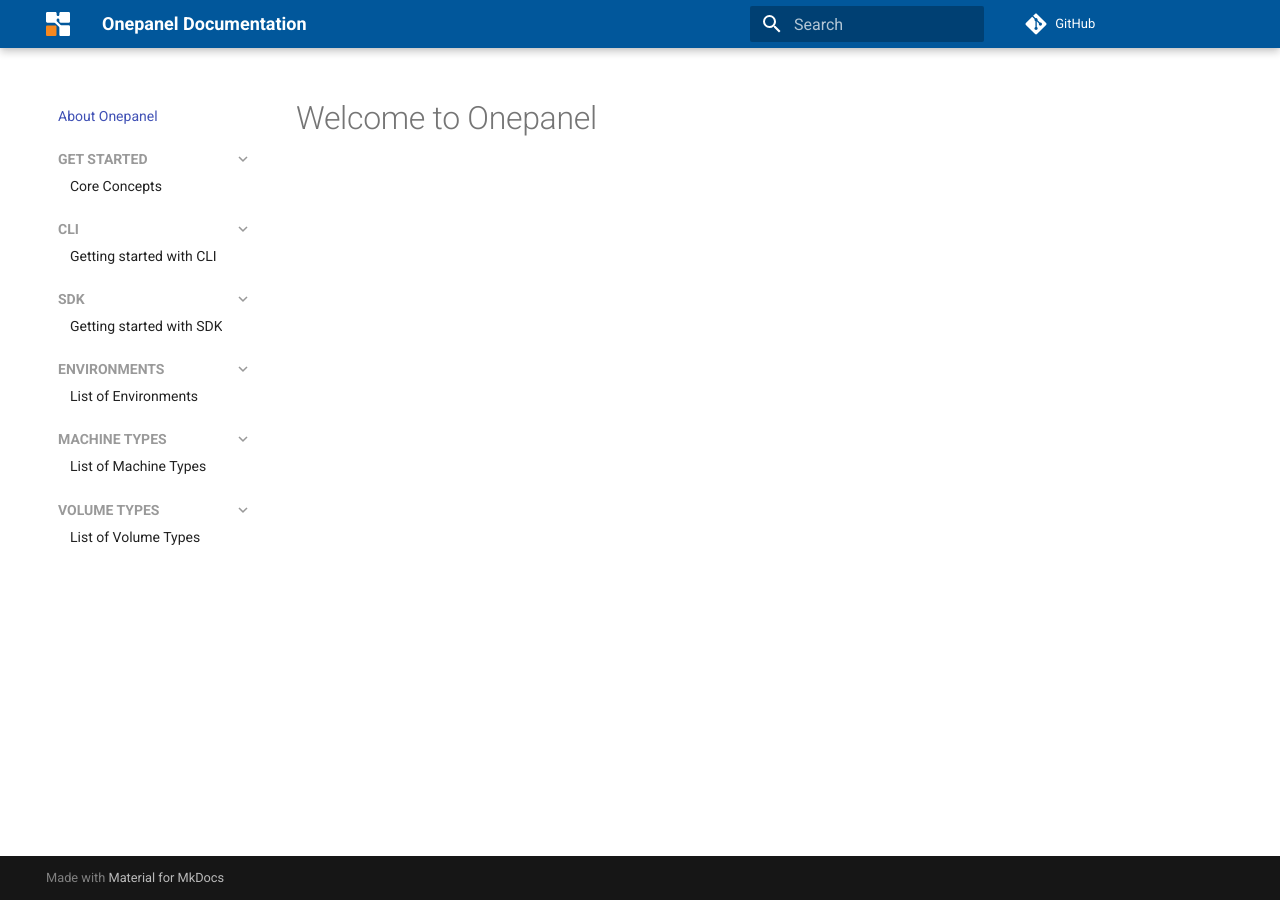
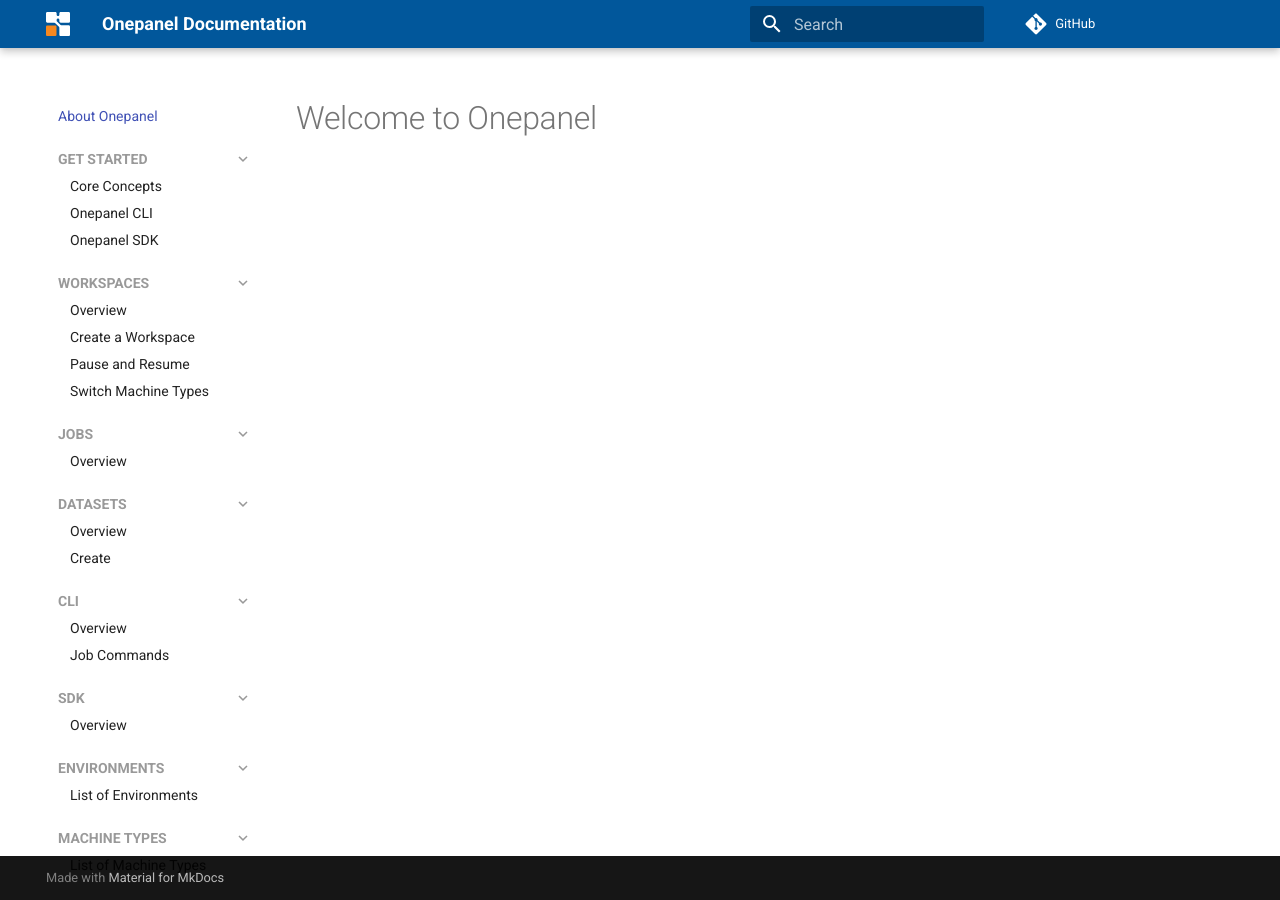
Before and after one commit to onepanelio/docs, an MkDocs documentation site: the page built from docs/index.md, in a window 1280 px wide. Built offline with MkDocs 1.6.1 and Material for MkDocs 9.7.7, drawn with Linux system fonts in a browser that asks for light colours; comment, search, counter and statistics services are not loaded.

```diff
--- a/mkdocs.yml
+++ b/mkdocs.yml
@@ -12,11 +12,24 @@ extra_javascript:
 nav:
   - About Onepanel: index.md
   - Get Started:
-    - Core Concepts: core-concepts.md
+    - Core Concepts: start/core-concepts.md
+    - Onepanel CLI: start/cli.md
+    - Onepanel SDK: start/sdk.md
+  - Workspaces:
+    - Overview: workspaces/index.md
+    - Create a Workspace: workspaces/create.md
+    - Pause and Resume: workspaces/pause.md
+    - Switch Machine Types: workspaces/machine-types.md
+  - Jobs:
+    - Overview: jobs/index.md
+  - Datasets:
+    - Overview: datasets/index.md
+    - Create: datasets/create.md
   - CLI:
-    - 'Getting started with CLI': cli/index.md
+    - Overview: cli/index.md
+    - Job Commands: cli/job-commands.md
   - SDK:
-    - 'Getting started with SDK': sdk/index.md
+    - Overview: sdk/index.md
   - Environments:
     - List of Environments: environments/index.md
   - Machine Types:
```
Also changed, not shown: docs/cli/index.md (deleted, +0 -27 lines), docs/start/cli.md (added, +31 -0 lines).
